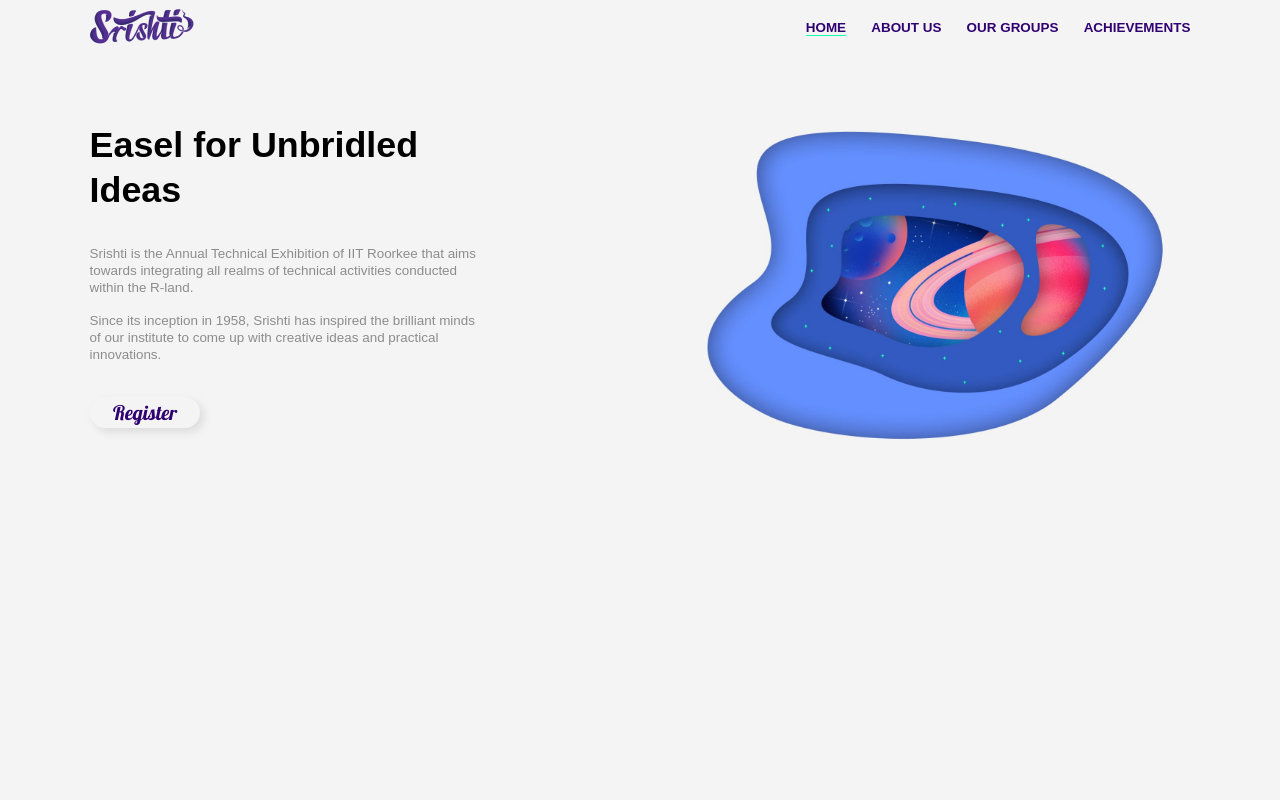
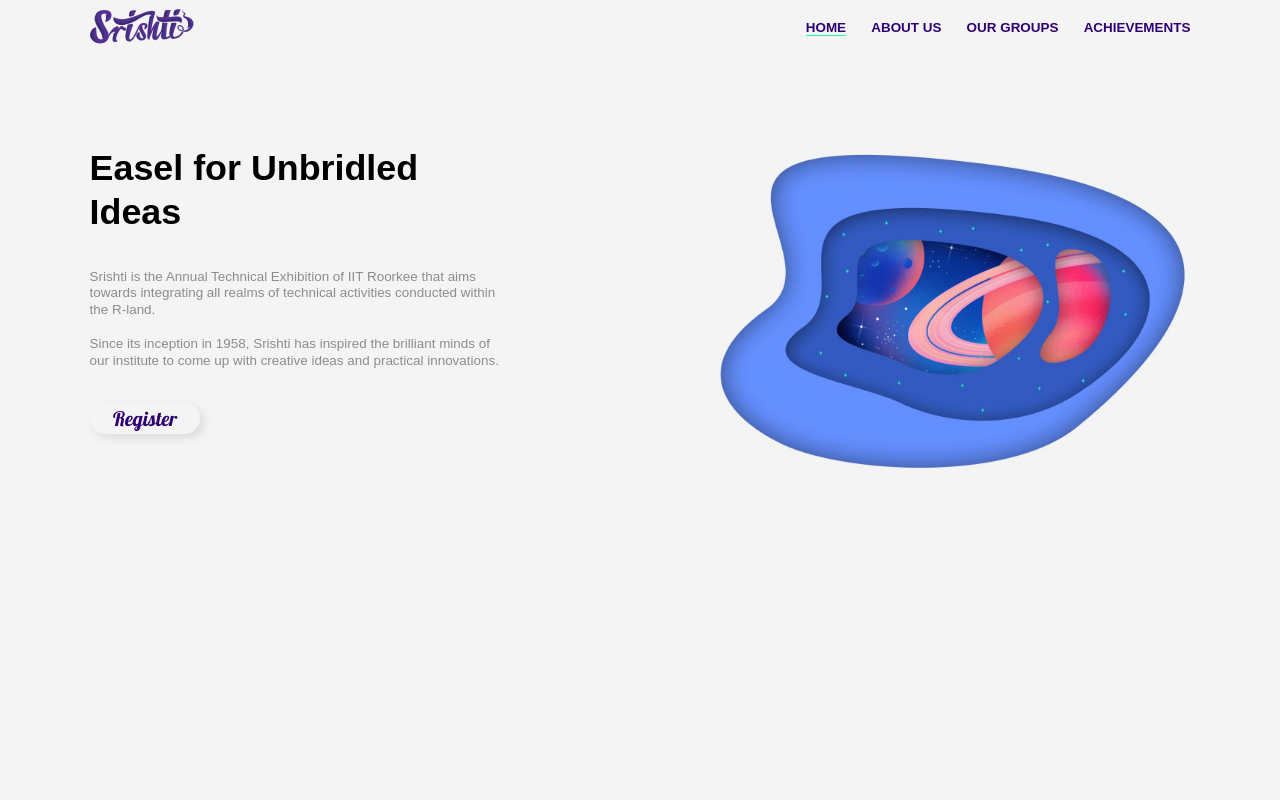
Before and after one commit to rohitjha941/srishti, a React (Create React App) app in the folder frontend/: page / in a window 1280 px wide. Shown: the top 800 px of the page. Built offline with nearby package versions, Linux system fonts and the light colour scheme; a web font is replaced by a local one.

Commit message:
Home pixel

```diff
--- a/frontend/src/pages/home/home.scss
+++ b/frontend/src/pages/home/home.scss
@@ -2,8 +2,8 @@
 
 .home-landing {
   padding: 0 54% 27rem $paddingLeftRight;
-  margin-right: 12.5rem;
-  margin-top: 7.5rem;
+  margin-right: 10rem;
+  margin-top: 10rem;
   background: url("../../static/home.JPG");
   background-repeat: no-repeat;
   background-size: 40% auto;
```
